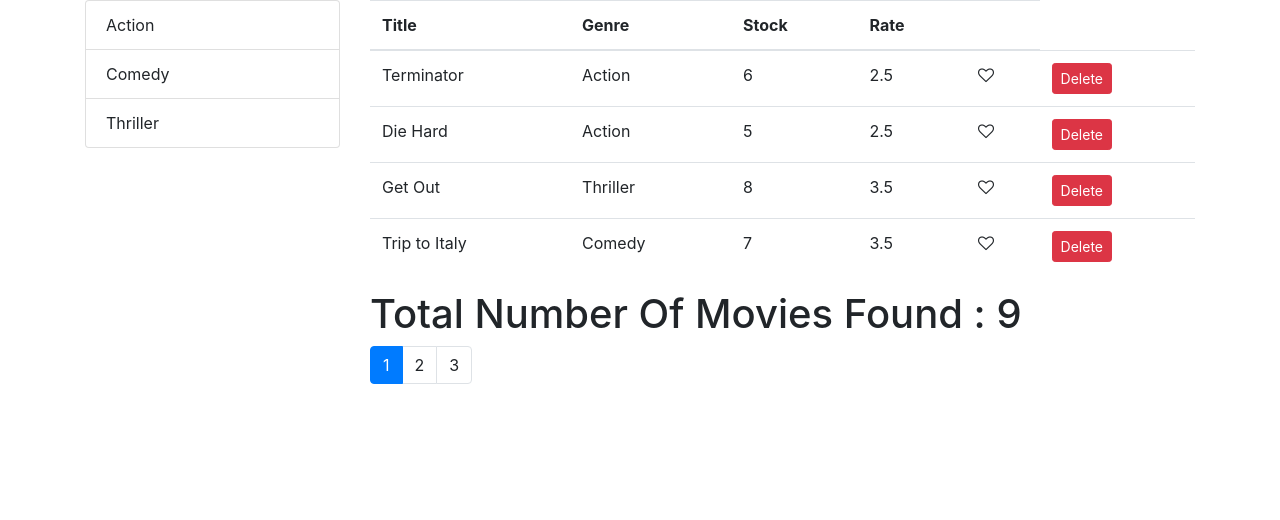
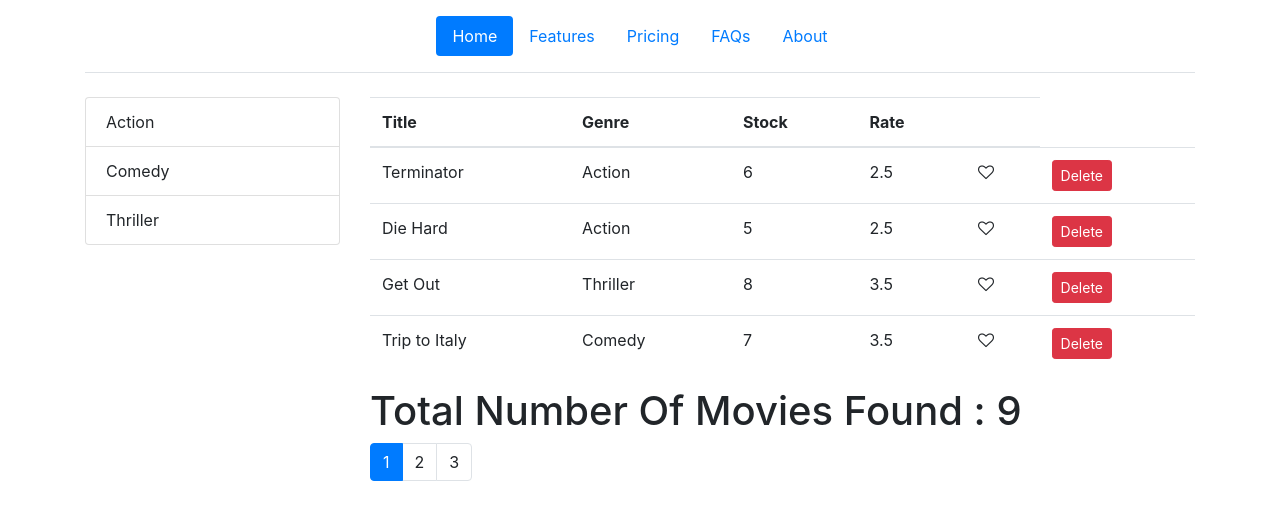
Before and after one commit to nitingargprft/vidly-reactapp, a React (Create React App) app: page / in a window 1280 px wide. Shown: the top 520 px of the page. Built offline with nearby package versions, Linux system fonts and the light colour scheme.

Commit message:
added a nav Bar

```diff
--- a/package.json
+++ b/package.json
@@ -12,6 +12,7 @@
     "prop-types": "^15.6.2",
     "react": "^17.0.2",
     "react-dom": "^17.0.2",
+    "react-router-dom": "^4.3.1",
     "react-scripts": "4.0.3",
     "web-vitals": "^1.1.2"
   },
--- a/src/App.js
+++ b/src/App.js
@@ -1,9 +1,17 @@
 import './App.css';
-import React, { Component } from 'react';
+import React from 'react';
 import Movies from './components/movies';
-class App extends Component {
-  render() {
-    return <main className="container"><Movies /></main>;
-  }
+import NavBar from './components/navBar';
+import { Route,Switch } from 'react-router-dom';
+
+
+const App = () => {
+  return (  <div className="container">
+                <NavBar />
+                <Switch>
+                    <Route path="/" component={Movies} />
+                </Switch>
+            </div> );
 }
+
 export default App;
--- /dev/null
+++ b/src/components/navBar.jsx
@@ -0,0 +1,36 @@
+import React, { Component } from "react";
+const NavBar = () => {
+  return (
+    <header className="d-flex flex-wrap justify-content-center py-3 mb-4 border-bottom">
+      <ul className="nav nav-pills">
+        <li className="nav-item">
+          <a href="#" className="nav-link active" aria-current="page">
+            Home
+          </a>
+        </li>
+        <li className="nav-item">
+          <a href="#" className="nav-link">
+            Features
+          </a>
+        </li>
+        <li className="nav-item">
+          <a href="#" className="nav-link">
+            Pricing
+          </a>
+        </li>
+        <li className="nav-item">
+          <a href="#" className="nav-link">
+            FAQs
+          </a>
+        </li>
+        <li className="nav-item">
+          <a href="#" className="nav-link">
+            About
+          </a>
+        </li>
+      </ul>
+    </header>
+  );
+};
+
+export default NavBar;
```
Also changed, not shown: src/index.js (+6 -2 lines), 1 other file (tests, documents, lock files or other folders).
